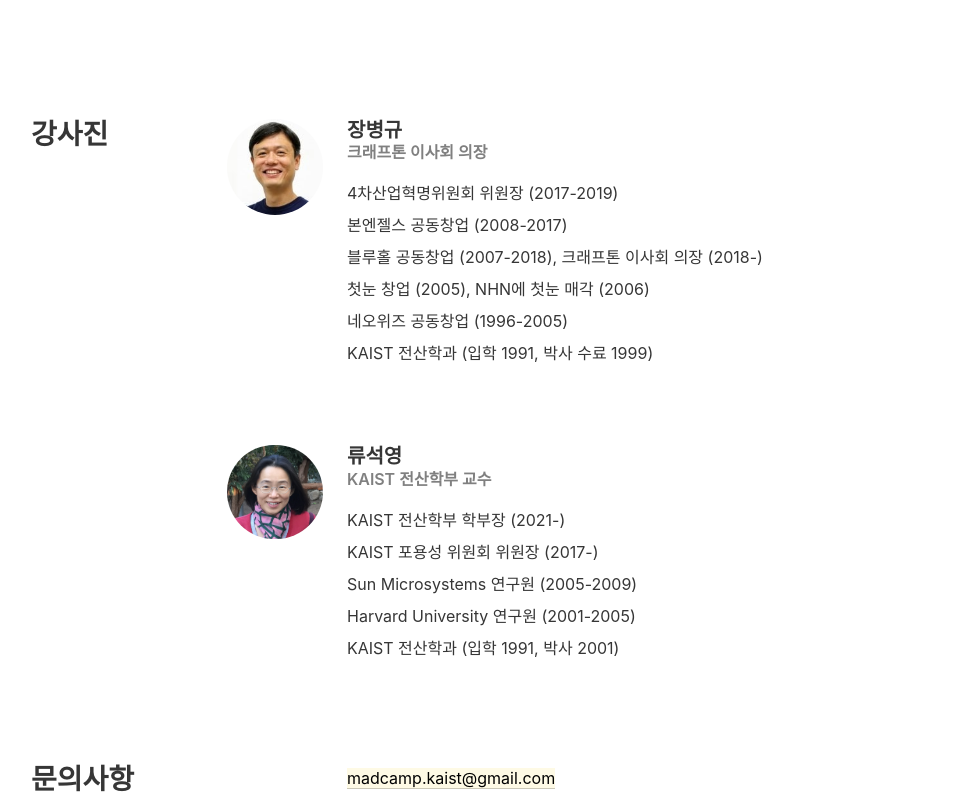
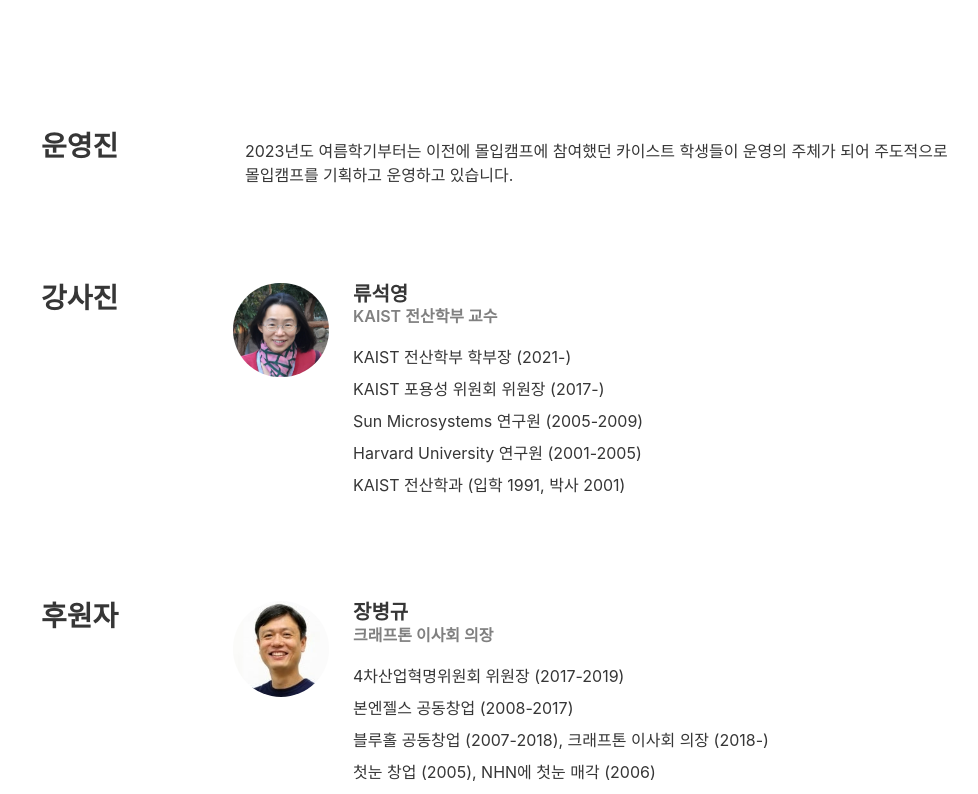
Before and after one commit to madcamp-kaist/madcamp-homepage, a Vue app: page / in a window 1280 px wide. Shown: the part 3840-4634 px from the top of the page, without its empty margins (131-1109 px from the left). Built offline with nearby package versions, Linux system fonts and the light colour scheme.

Commit message:
Change: text for Home, History, FAQ

```diff
--- a/src/views/FAQ.vue
+++ b/src/views/FAQ.vue
@@ -73,8 +73,12 @@
             <p>기숙사 규정 상 분실의 위험이 있어, 짐을 미리 보내는 것은 불가능합니다.</p>
 
             <h3>기타</h3>
-            <h4>장병규 의장님은 왜 몰입캠프를 운영하나요?</h4>
-            <p>장병규 의장님은 본인이 KAIST 학부생일 때 유관 동아리와 주변 환경의 영향으로 인하여 프로그래밍 아르바이트 및 집중적인 프로그래밍 활동 등으로 크게 성장한 경험을 가지고 있습니다. 후학들에게 해당 경험을 전하고 싶은 마음으로 몰입캠프를 운영 중입니다.</p>
+            <h4>장병규 의장님은 왜 몰입캠프를 시작하셨나요?</h4>
+            <p>장병규 의장님은 본인이 KAIST 학부생일 때 유관 동아리와 주변 환경의 영향으로 인하여
+                프로그래밍 아르바이트 및 집중적인 프로그래밍 활동 등으로 크게 성장한 경험을 가지고 있습니다.
+                후학들에게 해당 경험을 전하고 싶은 마음으로 몰입캠프를 운영하셨습니다.</p>
+
+            <p>2023년 여름학기부터는 이 뜻을 이어받아 카이스트 학생들이 직접 몰입캠프를 기획하고 운영하고 있습니다.</p>
 
             <h4>청강생의 경우, 수료증 발급이 가능한가요?</h4>
             <p>수료증은 따로 발급되지 않습니다.</p>
--- a/src/views/History.vue
+++ b/src/views/History.vue
@@ -28,10 +28,13 @@
                 그 명성을 이어가고 있습니다.
               </p>
               <p>
-                2017년 겨울학기부터 타 대학으로 지원 범위를 넓히고, 2018년
-                여름학기에는 해외 대학으로 모집을 확대하여
-                <u><b>국내외 다양한 학생들이 참여</b></u
-                >하고 있습니다.
+                2017년 겨울학기부터 타 대학으로 지원 범위를 넓히고, 2018년과 2019년도에는 해외 대학으로
+                모집을 확대하여 <u><b>국내외 다양한 학생들이 참여</b></u> 하였습니다.
+              </p>
+
+              <p>
+                2023년 여름학기부터는 몰입캠프의 정신을 이어받은 <u><b>카이스트 학생들이 운영의
+                주체</b></u> 가 되어 직접 몰입캠프를 기획하고 운영하고 있습니다.
               </p>
               <p>
                 몰입캠프는 다년간의 운영 경험으로 개선과 발전을 거듭하였으며,
@@ -100,7 +103,7 @@
                   </tr>
                   <tr>
                     <td>여름</td>
-                    <td>참가생 58명, 몰입캠프 6기, 해외 대학 모집 시작</td>
+                    <td>참가생 58명, 몰입캠프 6기</td>
                   </tr>
                   <tr>
                     <td rowspan="2">2017</td>
--- a/src/views/Home.vue
+++ b/src/views/Home.vue
@@ -190,8 +190,43 @@
     <section>
       <div class="container">
         <div class="content">
+          <div class="column">
+            <div class="columns">
+            <h2 class="column is-offset-1 is-2">운영진</h2>
+            <div class="column is-8 description">
+            <table class="table career">
+                      <tbody>
+                        <tr><td>2023년도 여름학기부터는 이전에 몰입캠프에 참여했던 카이스트 학생들이 운영의 주체가 되어 주도적으로 몰입캠프를 기획하고 운영하고 있습니다. </td></tr>
+                      </tbody>
+                    </table>
+                  <br><br>
+                </div>
+            </div>
             <div class="columns">
               <h2 class="column is-offset-1 is-2">강사진</h2>
+              <div class="column">
+                <div class="person columns">
+                  <div class="column is-narrow portrait">
+                    <img src="../assets/lecturer-ryu.jpg" alt="류석영 교수 사진">
+                  </div>
+                  <div class="column is-8 description">
+                    <h4>류석영</h4>
+                    <h6 class="sub">KAIST 전산학부 교수</h6>
+                    <table class="table career">
+                      <tbody>
+                        <tr><td>KAIST 전산학부 학부장 (2021-)</td></tr>
+                        <tr><td>KAIST 포용성 위원회 위원장 (2017-)</td></tr>
+                        <tr><td>Sun Microsystems 연구원 (2005-2009)</td></tr>
+                        <tr><td>Harvard University 연구원 (2001-2005)</td></tr>
+                        <tr><td>KAIST 전산학과 (입학 1991, 박사 2001)</td></tr>
+                      </tbody>
+                    </table>
+                  </div>
+                </div>
+              </div>
+            </div>
+            <div class="columns">
+            <h2 class="column is-offset-1 is-2">후원자</h2>
               <div class="column">
                 <div class="person columns">
                   <div class="column is-narrow portrait">
@@ -212,26 +247,10 @@
                     </table>
                   </div>
                 </div>
-              <div class="person columns">
-                <div class="column is-narrow portrait">
-                  <img src="../assets/lecturer-ryu.jpg" alt="류석영 교수 사진">
-                </div>
-                <div class="column is-8 description">
-                  <h4>류석영</h4>
-                  <h6 class="sub">KAIST 전산학부 교수</h6>
-                  <table class="table career">
-                    <tbody>
-                      <tr><td>KAIST 전산학부 학부장 (2021-)</td></tr>
-                      <tr><td>KAIST 포용성 위원회 위원장 (2017-)</td></tr>
-                      <tr><td>Sun Microsystems 연구원 (2005-2009)</td></tr>
-                      <tr><td>Harvard University 연구원 (2001-2005)</td></tr>
-                      <tr><td>KAIST 전산학과 (입학 1991, 박사 2001)</td></tr>
-                    </tbody>
-                  </table>
               </div>
             </div>
         </div>
-          </div>
+
 <!--
           <div class="columns">
             <h2 class="column is-offset-1 is-2">조교</h2>
@@ -259,7 +278,7 @@
               </div>
             </div>
           </div>
-          <div class="columns">
+          <!-- <div class="columns">
             <h2 class="column is-offset-1 is-2">후원사</h2>
             <div class="column">
               <div class="person columns">
@@ -271,8 +290,8 @@
 	  	  <h6 class="sub">"커리어 성장관리 솔루션"</h6>
                 </div>
               </div>
-            </div>
-          </div>
+            </div>  //후원사 내용 삭제(2024S)
+          </div> -->
         </div>
       </div>
     </section>
```
Lines whose indentation alone changed are shown as unchanged.
